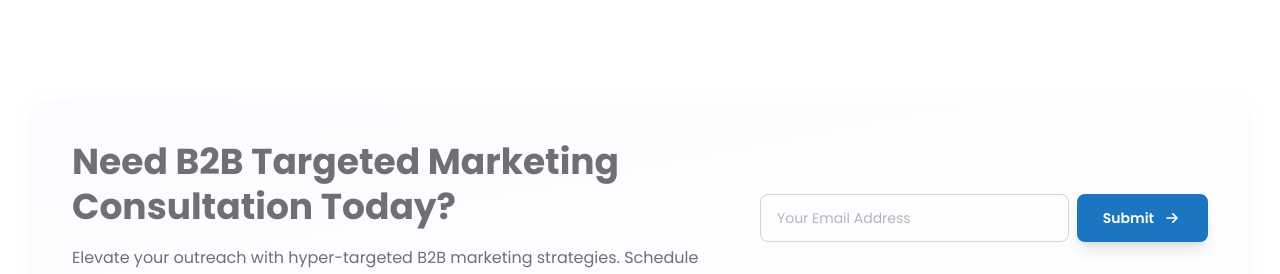
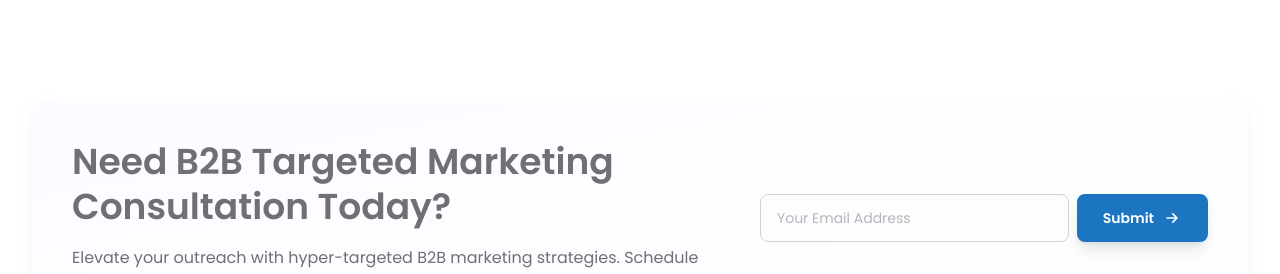
Before and after one commit to Sharmeen-Rauf/escabiz, a Next.js app: page /virtual-staff-augmentation/sales-vsa in a window 1280 px wide. Shown: the part 7900-8174 px from the top of the page. Built offline with nearby package versions, Linux system fonts and the light colour scheme.

Commit message:
Update header font weight on Sales VSA page: change section title from bold to semi-bold for improved visual hierarchy and consistency.

```diff
--- a/src/app/virtual-staff-augmentation/sales-vsa/page.tsx
+++ b/src/app/virtual-staff-augmentation/sales-vsa/page.tsx
@@ -610,7 +610,7 @@ export default function SalesVSAPage() {
             <div className="bg-gradient-to-br from-blue-50/30 to-blue-50/10 rounded-2xl shadow-lg shadow-blue-100/50 p-6 md:p-8 lg:p-10">
               <div className="flex flex-col lg:flex-row items-center justify-between gap-6 lg:gap-8">
                 <div className="flex-1 text-center lg:text-left">
-                  <h3 className="text-xl sm:text-2xl md:text-3xl lg:text-4xl font-bold text-[#6f7074] leading-tight mb-4">
+                  <h3 className="text-xl sm:text-2xl md:text-3xl lg:text-4xl font-semibold text-[#6f7074] leading-tight mb-4">
                     Need B2B Targeted Marketing Consultation Today?
                   </h3>
                   <p className="text-sm md:text-base text-[#6f7074] leading-relaxed max-w-2xl mx-auto lg:mx-0">
```
